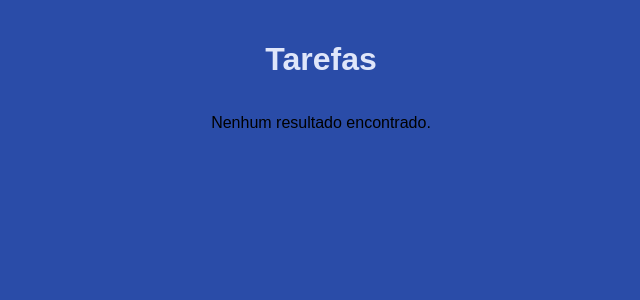
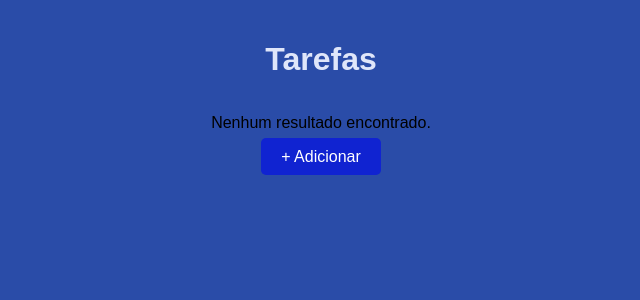
Before and after one commit to sharktank-tech/Gerenciador-Tarefas, a Flask app: page / in a window 1280 px wide. Shown: the top 300 px of the page, without its empty margins (319-959 px from the left). Run offline with Flask 3, Linux system fonts and the light colour scheme; data that the repository does not hold is empty.

Commit message:
Update index.html

```diff
--- a/templates/index.html
+++ b/templates/index.html
@@ -44,6 +44,7 @@
                     {% endfor %}
                 {% else %}
                     <p>Nenhum resultado encontrado.</p>
+                    <a href="/add_tarefas" class="btn-adicionar">&#x2b; Adicionar</a>
                 {% endif %}
             </div>
         </main>
```
